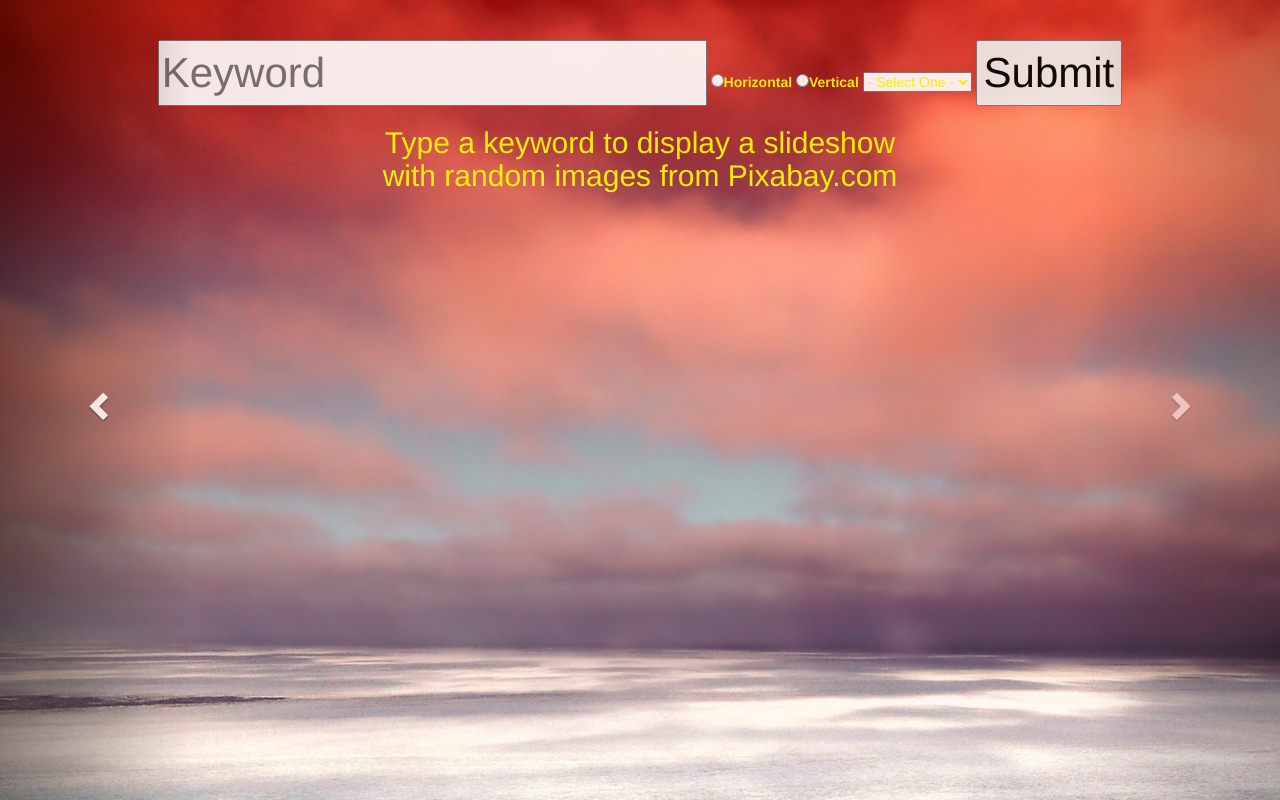
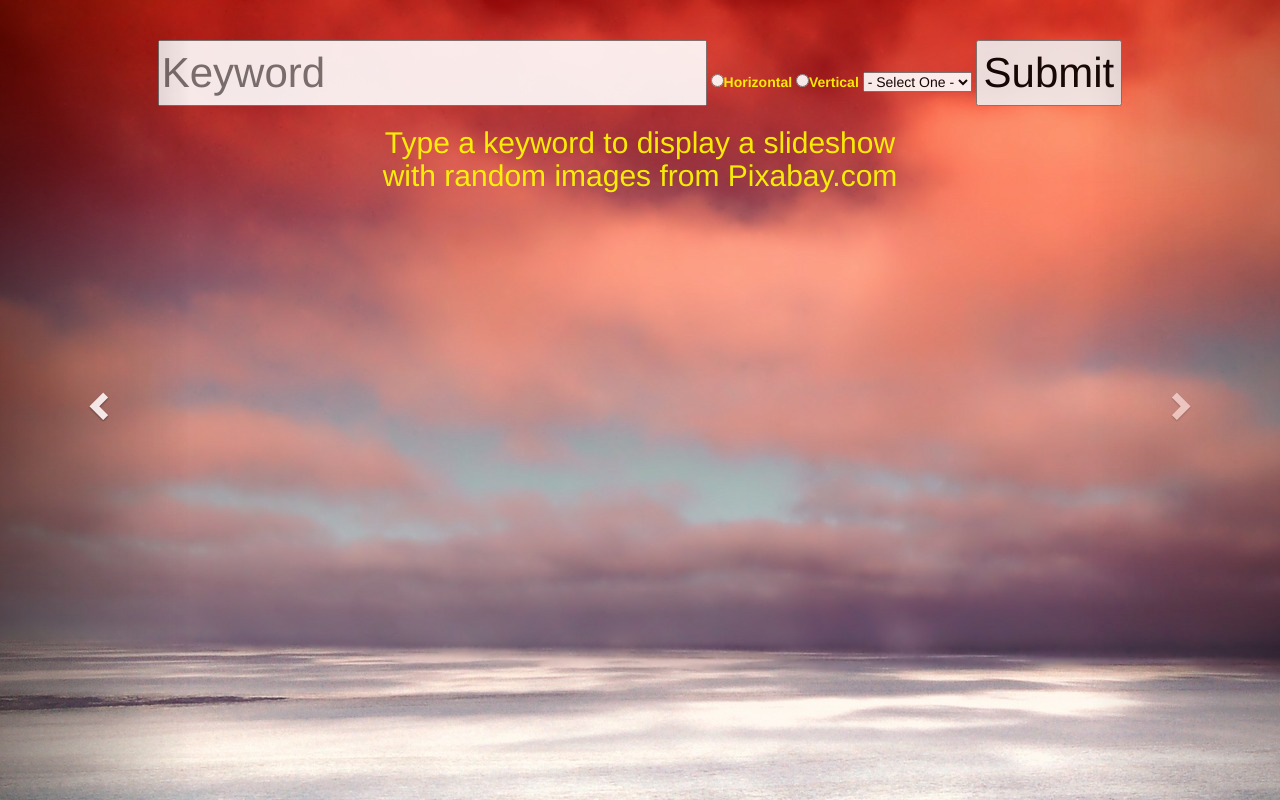
Before and after one commit to DavidCBeach/dbeach, a PHP site: page /labs/lab_4/index.php in a window 1280 px wide. Run offline with PHP 8.4, Linux system fonts and the light colour scheme; some libraries are stand-ins or nearby versions.

Commit message:
changing a color

```diff
--- a/labs/lab_4/css/styles.css
+++ b/labs/lab_4/css/styles.css
@@ -17,3 +17,6 @@
     li {
     list-style:none;
 }
+select{
+    color:black;
+}
--- a/labs/lab_4/index.php
+++ b/labs/lab_4/index.php
@@ -28,7 +28,6 @@
 
         }
 
-        //print_r($imageURLs);
         $backgroundImage = $imageURLs[array_rand($imageURLs)];
     }
 
```
